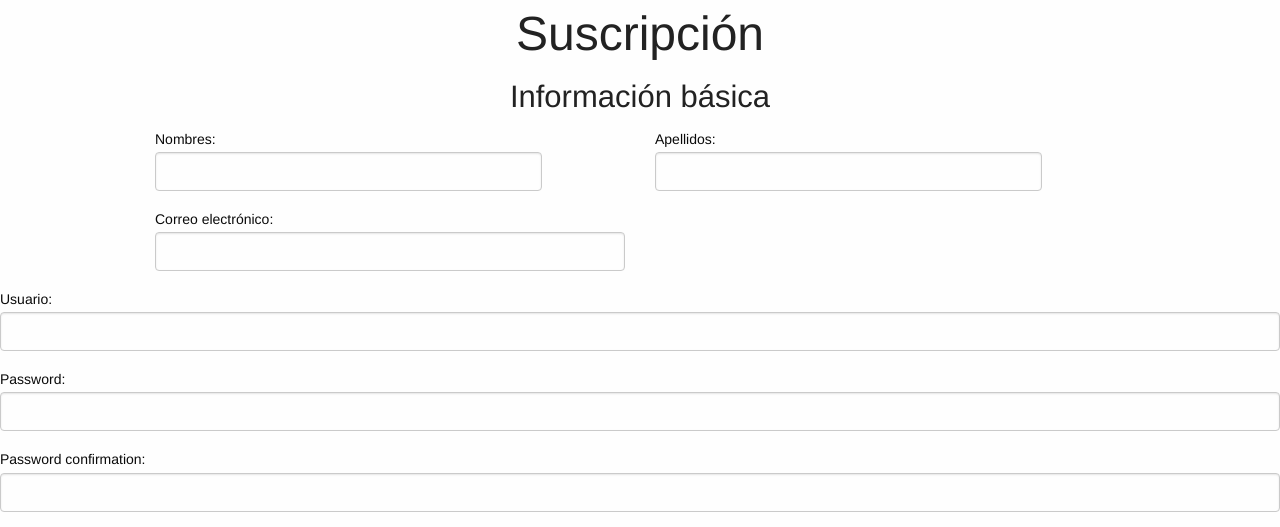
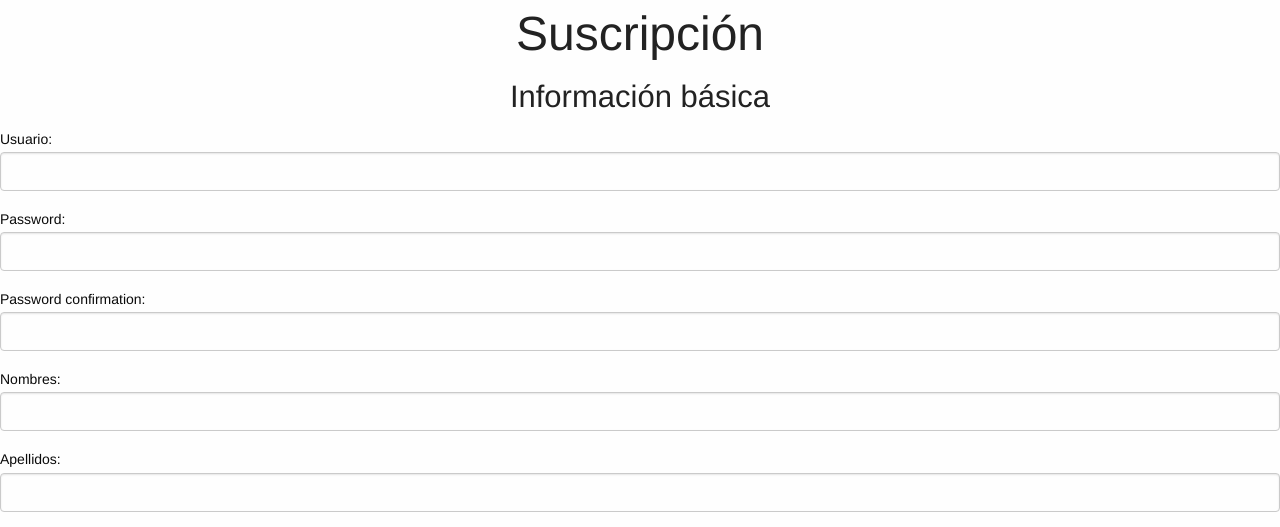
Before and after one commit to gollum23/prueba-platzi, a Django app: template app/home/templates/subscribe.html in a window 1280 px wide. Shown: the top 527 px of the page. Run offline with Django 3.2, Linux system fonts and the light colour scheme; the template is opened without the code that fills it: values that come from a table or form of the project are taken from there, others are empty; parts of the project's set-up code (start-up, migrations or seed data) failed here and were passed over.

Commit message:
Modify form template

```diff
--- a/app/home/templates/subscribe.html
+++ b/app/home/templates/subscribe.html
@@ -8,17 +8,22 @@
         <div class="row">
             <div class="large-12 columns text-center"><h3>Información básica</h3></div>
         </div>
-        <div class="row">
-            <div class="large-5 columns">{{ form.first_name.label_tag }}{{ form.first_name }}{{ form.first_name.errors }}</div>
-            <div class="large-1 columns"></div>
-            <div class="large-5 columns">{{ form.last_name.label_tag }}{{ form.last_name }}{{ form.last_name.errors }}</div>
-            <div class="large-1 columns"></div>
-        </div>
-        <div class="row">
-            <div class="large-6 columns end">
-                {{ form.email.label_tag }}{{ form.email }}{{ form.email.errors }}
-            </div>
-        </div>
+{#        <div class="row">#}
+{#            <div class="large-5 columns">{{ form.first_name.label_tag }}{{ form.first_name }}{{ form.first_name.errors }}</div>#}
+{#            <div class="large-1 columns"></div>#}
+{#            <div class="large-5 columns">{{ form.last_name.label_tag }}{{ form.last_name }}{{ form.last_name.errors }}</div>#}
+{#            <div class="large-1 columns"></div>#}
+{#        </div>#}
+{#        <div class="row">#}
+{#            <div class="large-6 columns end">#}
+{#                {{ form.email.label_tag }}{{ form.email }}{{ form.email.errors }}#}
+{#            </div>#}
+{#        </div>#}
+        {% if messages %}
+            {% for message in messages %}
+                <div class="{{ message.tags }}">{{ message }}</div>
+            {% endfor %}
+        {% endif %}
         {{ form }}
         <button type="submit" class="button success">Suscribirme :)</button>
     </form>
```
